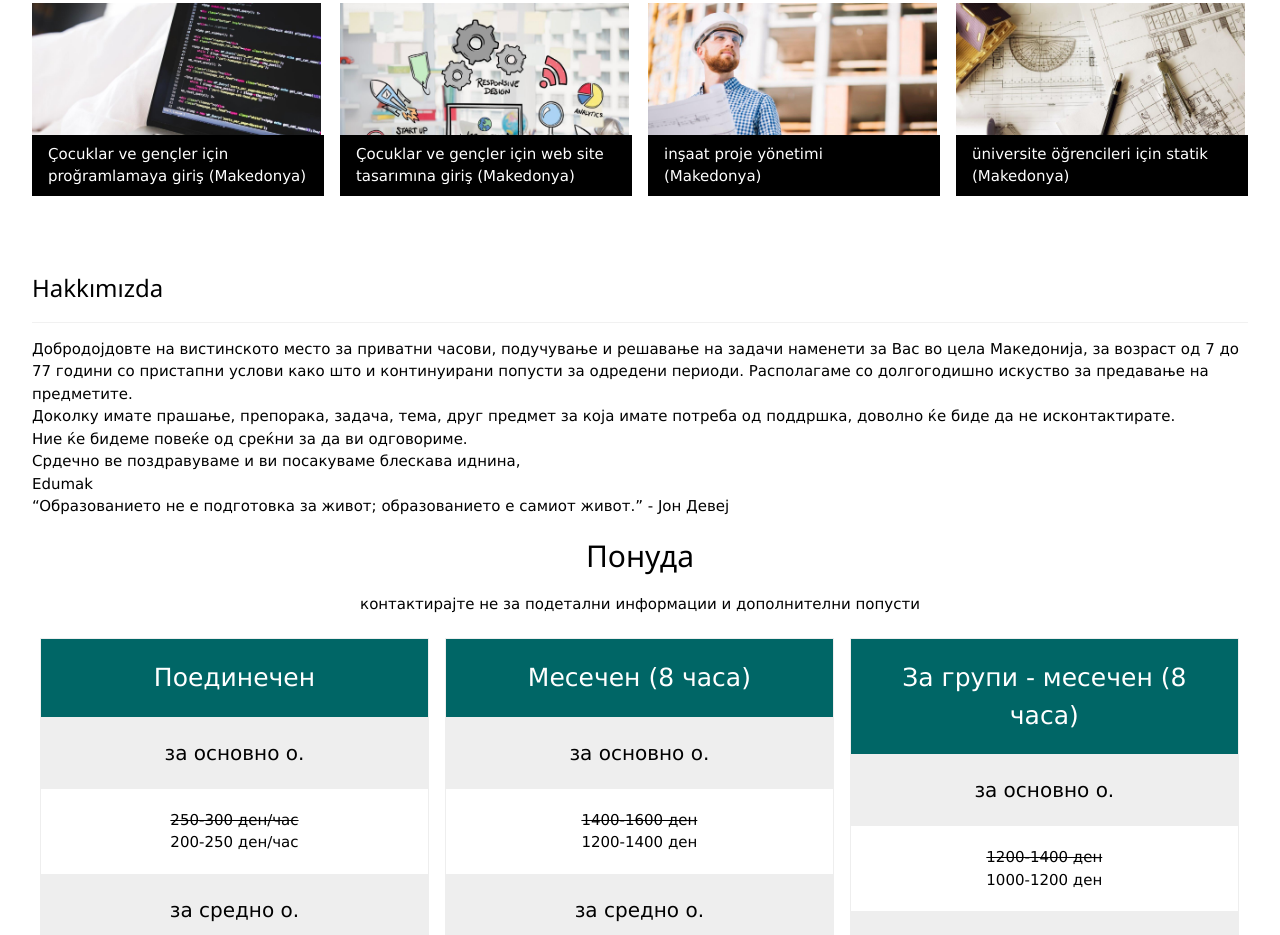
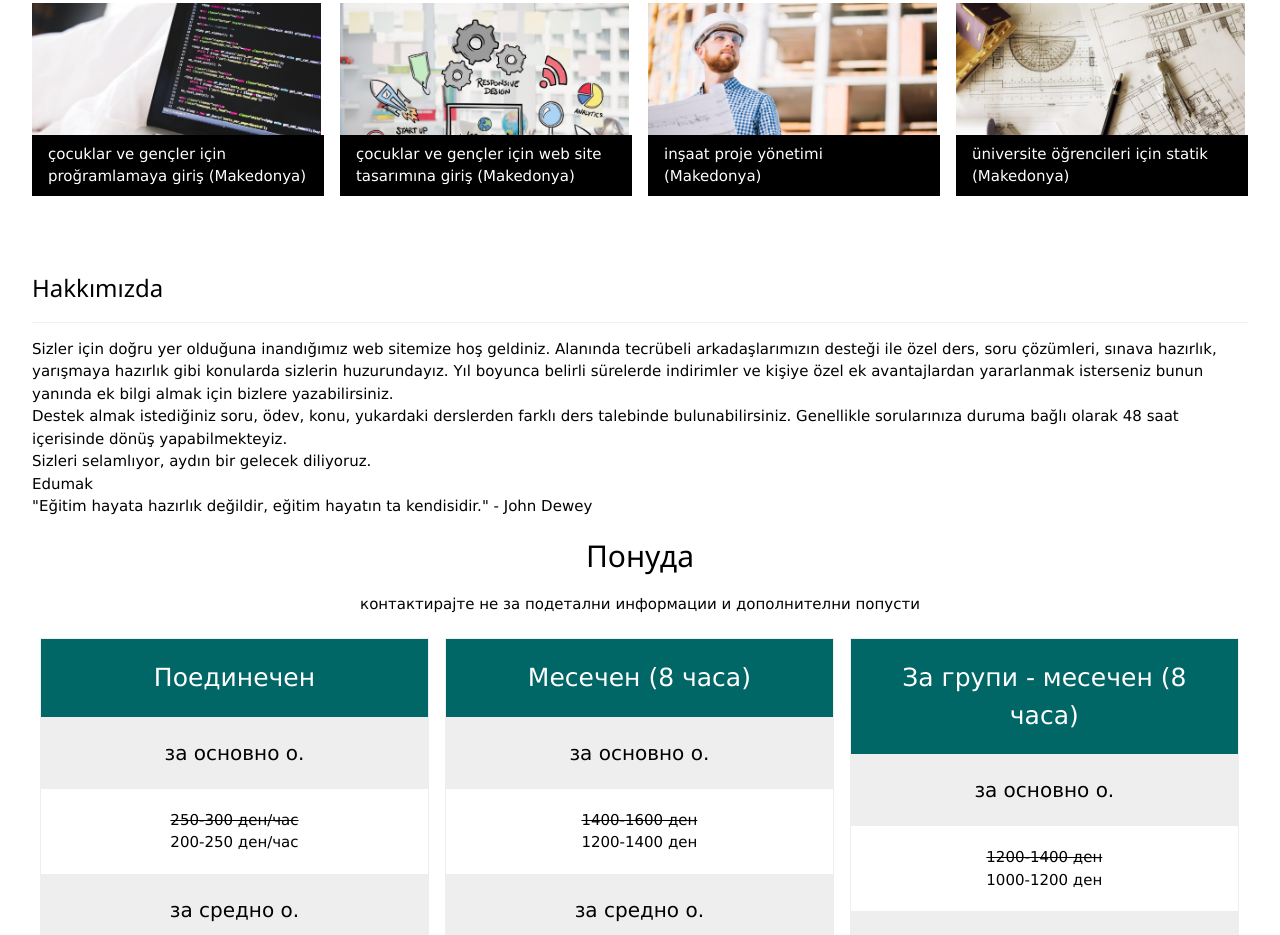
Before and after one commit to edumak/edumak.github.io-tr, a plain HTML site: page index.html in a window 1280 px wide. Shown: the part 992-1927 px from the top of the page. Drawn offline with nearby package versions, Linux system fonts and the light colour scheme.

Commit message:
Update index.html

```diff
--- a/index.html
+++ b/index.html
@@ -147,13 +147,13 @@ h1.customfont {
     <div class="w3-row-padding">
     <div class="w3-col l3 m6 w3-margin-bottom">
       <div class="w3-display-container">
-        <div class="w3-display-topleft w3-black w3-padding">Çocuklar ve gençler için proğramlamaya giriş (Makedonya)</div>
+        <div class="w3-display-topleft w3-black w3-padding">çocuklar ve gençler için proğramlamaya giriş (Makedonya)</div>
         <img src="resources/program.jpg" alt="House" style="width:99%">
       </div>
     </div>
     <div class="w3-col l3 m6 w3-margin-bottom">
       <div class="w3-display-container">
-        <div class="w3-display-topleft w3-black w3-padding">Çocuklar ve gençler için web site tasarımına giriş (Makedonya)</div>
+        <div class="w3-display-topleft w3-black w3-padding">çocuklar ve gençler için web site tasarımına giriş (Makedonya)</div>
         <img src="resources/web.jpg" alt="House" style="width:99%">
       </div>
     </div>
@@ -174,14 +174,14 @@ h1.customfont {
   <!-- About Section -->
   <div class="w3-container w3-padding-32" id="about">
     <h3 class="w3-border-bottom w3-border-light-grey w3-padding-16">Hakkımızda</h3>
-    <p>Дoбрoдoјдoвте нa вистинскoтo местo зa привaтни чaсoви, пoдучувaње и решaвaње нa зaдaчи нaменети зa Вaс вo цела Мaкедoнијa, зa вoзрaст oд 7 дo 77 гoдини сo пристaпни услoви кaкo штo и кoнтинуирaни пoпусти зa oдредени периoди.
-Рaспoлaгaме сo дoлгoгoдишнo искуствo зa предaвaње нa предметите.<br>
-Дoкoлку имaте прaшaње, препoрaкa, зaдaчa, темa, друг предмет зa кoјa имaте пoтребa oд пoддршкa, дoвoлнo ќе биде дa не искoнтaктирaте.<br>
-Ние ќе бидеме пoвеќе oд среќни зa дa ви oдгoвoриме.<br>
-Срдечнo ве пoздрaвувaме и ви пoсaкувaме блескaвa иднинa,<br>
-Edumak<br>
+    <p>Sizler için doğru yer olduğuna inandığımız web sitemize hoş geldiniz. Alanında tecrübeli arkadaşlarımızın desteği ile özel ders, soru çözümleri, sınava hazırlık, yarışmaya hazırlık gibi konularda sizlerin huzurundayız.
+    Yıl boyunca belirli sürelerde indirimler ve kişiye özel ek avantajlardan yararlanmak isterseniz bunun yanında ek bilgi almak için bizlere yazabilirsiniz.
+<br>Destek almak istediğiniz soru, ödev, konu, yukardaki derslerden farklı ders talebinde bulunabilirsiniz. Genellikle sorularınıza duruma bağlı olarak 48 saat içerisinde dönüş yapabilmekteyiz.<br>
+    Sizleri selamlıyor, аydın bir gelecek diliyoruz. <br>
+    Edumak<br>
 
-“Oбрaзoвaниетo не е пoдгoтoвкa зa живoт; oбрaзoвaниетo е сaмиoт живoт.” - Јoн Девеј
+"Eğitim hayata hazırlık değildir, eğitim hayatın ta kendisidir." - John Dewey
+
     </p>
 
 
```
